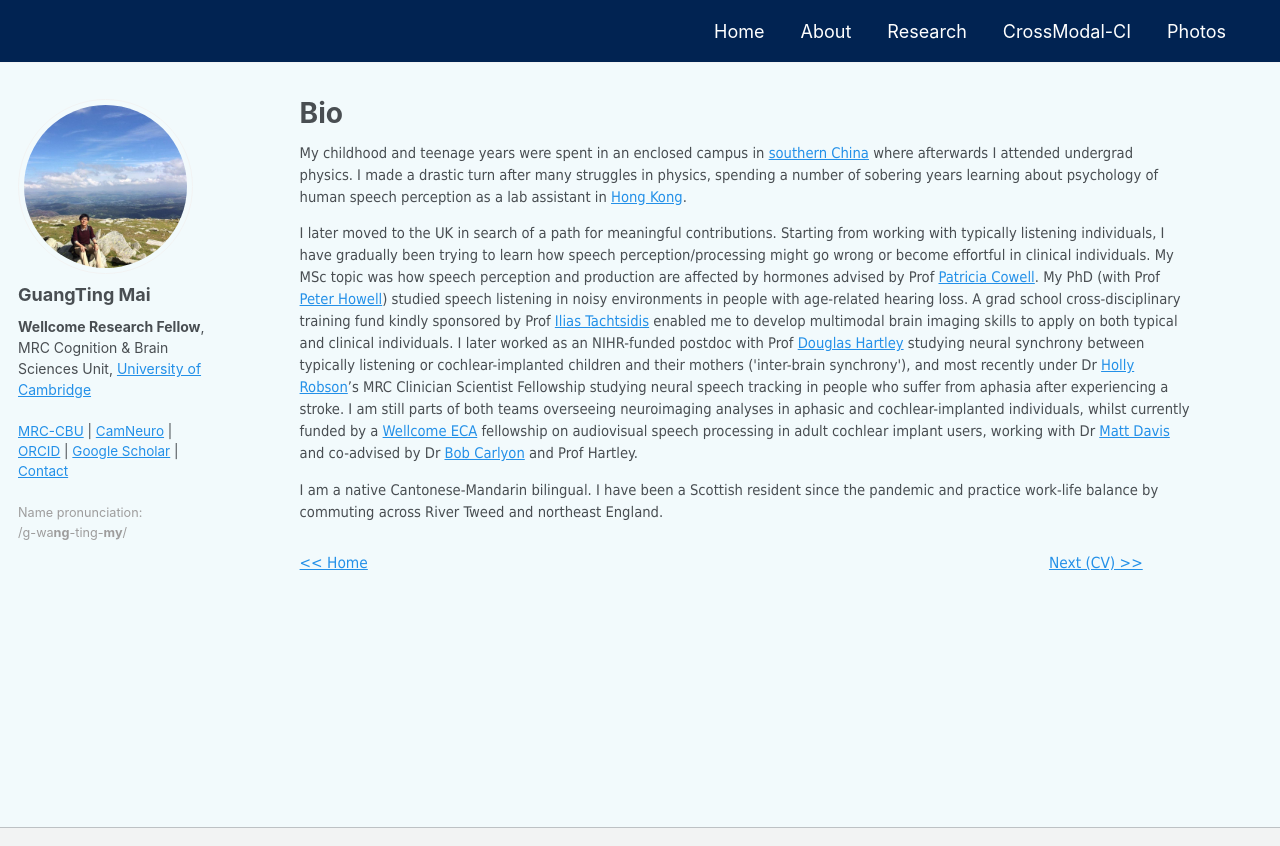
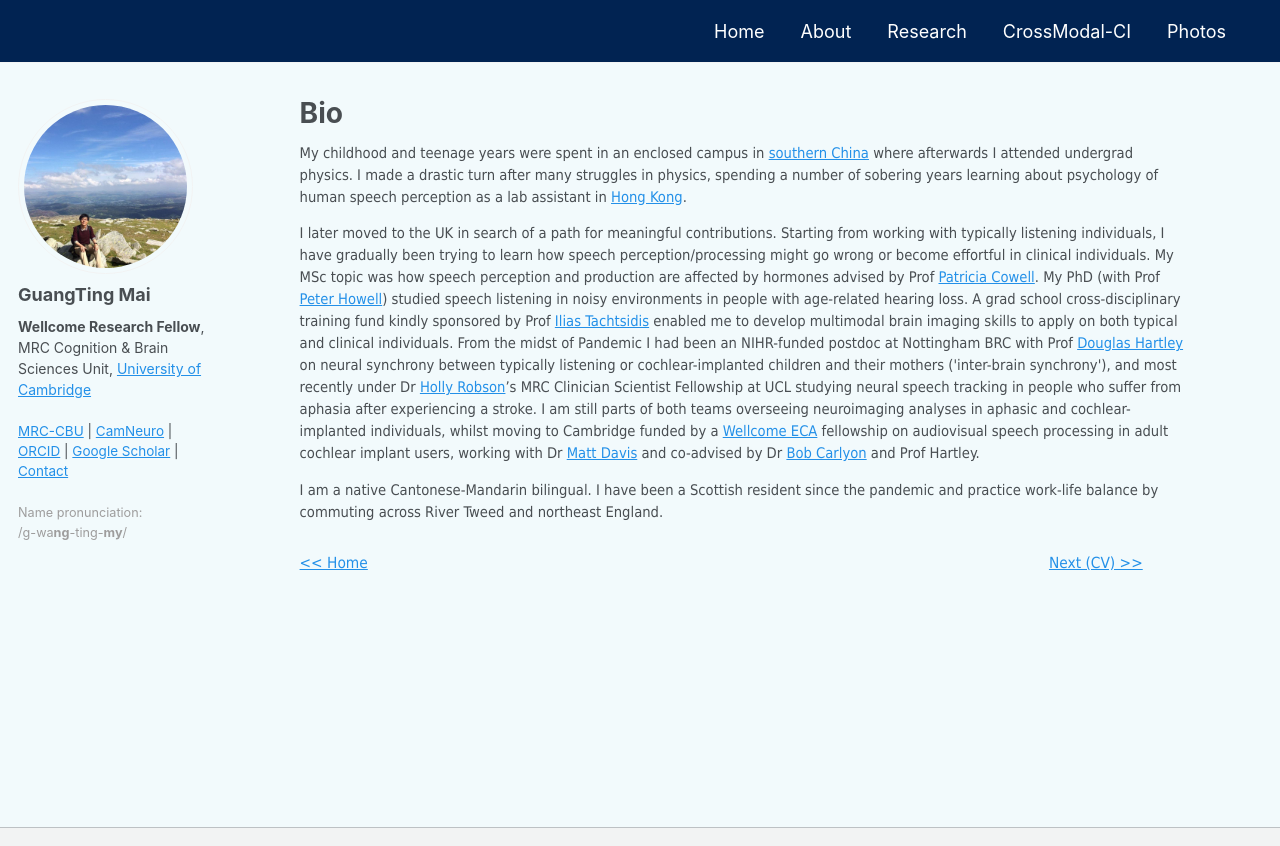
Before and after one commit to guangtingmai/guangtingmai.github.io, a Jekyll site: the page built from _pages/bio.html, in a window 1280 px wide and 1045 px high. Shown: the top 846 px of the window. Built offline with Jekyll 4.4.1, drawn with Linux system fonts in a browser that asks for light colours; grey boxes are pictures that could not be loaded.

Commit message:
Update bio.html

```diff
--- a/_pages/bio.html
+++ b/_pages/bio.html
@@ -12,14 +12,14 @@ author_profile: true
   contributions. Starting from working with typically listening individuals, I have gradually been trying to learn how speech perception/processing might go wrong
   or become effortful in clinical individuals. My MSc topic was how speech perception and production are affected by hormones advised by Prof
   <a href="https://sheffield.ac.uk/ahpnm/people/human-communication-sciences/patricia-e-cowell">Patricia Cowell</a>. My PhD (with Prof
-  <a href="https://profiles.ucl.ac.uk/2817-peter-howell/">Peter Howell</a>)
-  studied speech listening in noisy environments in people with age-related hearing loss. A grad school cross-disciplinary training fund kindly sponsored by Prof
-  <a href="https://profiles.ucl.ac.uk/2168-ilias-tachtsidis">Ilias Tachtsidis</a> enabled me to develop multimodal brain imaging skills to apply on both typical and
-  clinical individuals. I later worked as an NIHR-funded postdoc with Prof <a href="https://www.nottingham.ac.uk/medicine/people/douglas.hartley">Douglas Hartley</a>
-  studying neural synchrony between typically listening or cochlear-implanted children and their mothers ('inter-brain synchrony'), and most recently under Dr
-  <a href="https://profiles.ucl.ac.uk/82001-holly-robson">Holly Robson</a>’s MRC Clinician Scientist Fellowship studying neural speech tracking in people who suffer
-  from aphasia after experiencing a stroke. I am still parts of both teams overseeing neuroimaging analyses in aphasic and cochlear-implanted individuals, whilst
-  currently funded by a <a href="https://wellcome.org/research-funding/schemes/wellcome-early-career-awards">Wellcome ECA</a> fellowship on audiovisual speech processing
+  <a href="https://profiles.ucl.ac.uk/2817-peter-howell/">Peter Howell</a>) studied speech listening in noisy environments in people with age-related hearing loss.
+  A grad school cross-disciplinary training fund kindly sponsored by Prof <a href="https://profiles.ucl.ac.uk/2168-ilias-tachtsidis">Ilias Tachtsidis</a> enabled me
+  to develop multimodal brain imaging skills to apply on both typical and clinical individuals. From the midst of Pandemic I had been an NIHR-funded postdoc at
+  Nottingham BRC with Prof <a href="https://www.nottingham.ac.uk/medicine/people/douglas.hartley">Douglas Hartley</a> on neural synchrony between typically listening
+  or cochlear-implanted children and their mothers ('inter-brain synchrony'), and most recently under Dr <a href="https://profiles.ucl.ac.uk/82001-holly-robson">Holly Robson</a>’s
+  MRC Clinician Scientist Fellowship at UCL studying neural speech tracking in people who suffer from aphasia after experiencing a stroke. I am still parts of both teams
+  overseeing neuroimaging analyses in aphasic and cochlear-implanted individuals, whilst moving to Cambridge funded by a
+  <a href="https://wellcome.org/research-funding/schemes/wellcome-early-career-awards">Wellcome ECA</a> fellowship on audiovisual speech processing
   in adult cochlear implant users, working with Dr <a href="https://www.mrc-cbu.cam.ac.uk/people/matt.davis/">Matt Davis</a> and co-advised by Dr
   <a href="https://www.mrc-cbu.cam.ac.uk/people/bob.carlyon/">Bob Carlyon</a> and Prof Hartley.</span></p>
 <p span style="font-size: 11pt;font-family: Tahoma;line-height: 1.5;display: block;margin-bottom: 0.2vh">I am a native Cantonese-Mandarin bilingual. I have been a
```
